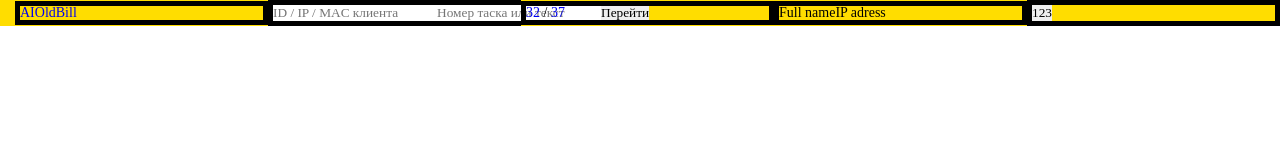
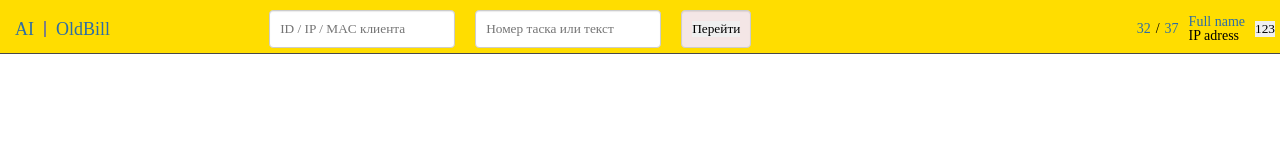
Before and after one commit to Sselenso/tutorial, a plain HTML site: page css_11/index11.html in a window 1280 px wide. Drawn offline with Linux system fonts and the light colour scheme.

Commit message:
03/02.17:57

```diff
--- a/css_11/index11.html
+++ b/css_11/index11.html
@@ -21,18 +21,14 @@
   <body>
     <div class="container">
       <div class="header__row">
-        <div class="header__rowleft">
-          <div class="header__rowleft-1">
-            <a href="https://ai.sknt.ru" class="newbill">AI</a>
-          </div>
-          <div class="header__rowleft-2">
-            <hr class="separatorvertical" />
-          </div>
-          <div class="header__rowleft-3">
-            <a href="https://oldbill.skynet.ru/" class="oldbill">OldBill</a>
-          </div>
-        </div>
-        <div class="header__rowcenter1">
+        <cection class="header__rowleft">
+          <a href="https://ai.sknt.ru" class="header__rowleft-1">AI</a>
+          <hr class="header__rowleft-2" />
+          <a href="https://oldbill.skynet.ru/" class="header__rowleft-3"
+            >OldBill</a
+          >
+        </cection>
+        <section class="header__center">
           <div class="header__rowcenter1-1">
             <input
               id="data-1"
@@ -59,34 +55,36 @@
               <span>Перейти</span>
             </button>
           </div>
-        </div>
+        </section>
+
+        <section class="header__right">
           <div class="header__rowcenter2">
-          <div class="header__rowcenter2-1">
+                <a href="/?cat=tasks&amp;_f[executor]=614236&amp;_f[owner]=all"
+                class="header__rowcentertaskmy"
+                title="Открытые таски, где я исполнитель"
+                >32</a
+              >
+              <span>/</span>
+              <a
+                href="/?cat=tasks&amp;_f[owner]=my"
+                class="header__rowcentertaskall"
+                title="Открытые таски, где я наблюдатель"
+                >37</a
+              >
+               <hr class="separatorvertical" />
 
           </div>
-          <div class="header__rowcenter2-2">
-				<a href="/?cat=tasks&amp;_f[executor]=614236&amp;_f[owner]=all" class="" title="Открытые таски, где я исполнитель">32</a>
-				<span>/</span>
-				<a href="/?cat=tasks&amp;_f[owner]=my" class="" title="Открытые таски, где я наблюдатель">37</a>
 
-			 </div>
-          <div class="header__rowcenter2-3">
-				<hr class="separatorvertical">
-			 </div>
-        </div>
           <div class="header__rowright">
-          <div class="header__rowright-1">
-				Full name
-			 </div>
-          <div class="header__rowright-2">
-				IP adress
-			 </div>
+            <div class="header__rowright-1">Full name</div>
+            <div class="header__rowright-2">IP adress</div>
           </div>
           <div class="header__rowbutton">
             <div class="header__rowbutton-1">
               <button class="dropmenu">123</button>
             </div>
           </div>
+        </section>
       </div>
     </div>
   </body>
--- a/css_11/scss/style11.scss
+++ b/css_11/scss/style11.scss
@@ -5,130 +5,190 @@
 }
 
 .container {
+
 }
 .header {
-	// .header__row
+	max-width: 1200px;
+	margin: 0px auto;
+	padding: 0px 15px;
 
 	&__row {
 		display: grid;
 		align-items: center;
-		grid-template-columns: 20% 20% 20% 20% 20%;
-
+		grid-template-columns: 19.3% 4fr 1fr;
 		position: fixed;
 		top: 0;
 		z-index: 999;
 		width: 100%;
+		height: 54px;
 		background-color: rgb(255, 221, 0);
 		padding-left: 15px;
-		border-bottom: 1px solid var(--color-border-medium);
+		border-bottom: 1px solid rgb(73, 73, 73);
 	}
 
 	// .header__rowleft
 
 	&__rowleft {
 		display: flex;
-		border: 5px solid #000;
+		justify-content: flex-start;
+		align-items: center;
+
 	}
 
 	// .header__rowleft-1
 
 	&__rowleft-1 {
+		font-size: 18px;
+		line-height: 20px;
+		color: #2e6da4;
+		padding-right: 10px;
 	}
-
 	// .header__rowleft-2
 
 	&__rowleft-2 {
+		height: 16px;
+		width: 2px;
+		background: gray;
+
+	}
+	&__rowleft-3 {
+		font-size: 18px;
+		line-height: 20px;
+		color: #2e6da4;
+		padding-left: 10px;
 	}
 
-	// .header__rowleft-3
+	&__center {
+		display: flex;
 
-	&__rowleft-3 {
 	}
 
-	// .header__rowcenter1
-
-	&__rowcenter1 {
-		display: flex;
-		border: 5px solid #000;
-	}
 
 	// .header__rowcenter1-1
 
 	&__rowcenter1-1 {
+		margin: 10px;
+		background-color: #fff;
+		border: 1px solid #a42e2e;
+		padding: 10px;
+		border: 1px solid #ccc;
+		border-radius: 4px;
+		box-sizing: border-box;
+		box-shadow: inset 0 1px 1px #00000014;
+		outline: 0;
+		transition: border-color ease-in-out 0.15s, box-shadow ease-in-out 0.15s;
 	}
 
 	// .header__rowcenter1-2
 
 	&__rowcenter1-2 {
+		margin: 10px;
+		background-color: #fff;
+		border: 1px solid #a42e2e;
+		padding: 10px;
+		border: 1px solid #ccc;
+		border-radius: 4px;
+		box-sizing: border-box;
+		box-shadow: inset 0 1px 1px #00000014;
+		outline: 0;
+		transition: border-color ease-in-out 0.15s, box-shadow ease-in-out 0.15s;
 	}
 
 	// .header__rowcenter1-3
 
 	&__rowcenter1-3 {
+		margin: 10px;
+		background-color: rgb(244, 230, 230);
+		border: 1px solid #a42e2e;
+		padding: 10px;
+		border: 1px solid #ccc;
+		border-radius: 4px;
+		box-sizing: border-box;
+		box-shadow: inset 0 1px 1px #00000014;
+		outline: 0;
+		transition: border-color ease-in-out 0.15s, box-shadow ease-in-out 0.15s;
+
+	}
+
+	// .header__right
+
+	&__right {
+		display: flex;
+		align-items: center;
+		height: 100%;
+		justify-content: flex-end;
+		display: flex;
+		flex-wrap: nowrap;
+		flex-shrink: 0;
+
 	}
 
 	// .header__rowcenter2
 
 	&__rowcenter2 {
 		display: flex;
-		border: 5px solid #000;
+		flex-wrap: nowrap;
+		flex-shrink: 0;
+
+
+
+
 	}
 
-	// .header__rowcenter2-1
+	// .header__rowcentertaskmy
 
-	&__rowcenter2-1 {
+	&__rowcentertaskmy {
+		color: #2e6da4;
+		padding: 0px 5px 0px 0px;
+
+
 	}
 
-	// .header__rowcenter2-2
+	// .header__rowcentertaskall
 
-	&__rowcenter2-2 {
+	&__rowcentertaskall {
+		color: #2e6da4;
+		padding: 0px 5px 0px 5px;
+
 	}
 
-	// .header__rowcenter2-3
-
-	&__rowcenter2-3 {
-	}
 
 	// .header__rowright
 
 	&__rowright {
 		display: flex;
-		border: 5px solid #000;
+		flex-direction: column;
+		flex-wrap: nowrap;
+		flex-shrink: 0;
 	}
 
 	// .header__rowright-1
 
 	&__rowright-1 {
+		color: #2e6da4;
+		padding: 0px 5px 0px 5px;
 	}
 
 	// .header__rowright-2
 
 	&__rowright-2 {
+
+		padding: 0px 5px 0px 5px;
 	}
 
 	// .header__rowbutton
 
 	&__rowbutton {
 		display: flex;
-		border: 5px solid #000;
+
 	}
 
 	// .header__rowbutton-1
 
 	&__rowbutton-1 {
+		padding: 0px 5px 0px 5px;
+
 	}
-}
-.newbill {
 }
 .separatorvertical {
 }
-.oldbill {
-}
-.inputdata1 {
-}
-.inputdata2 {
-}
-.buttongo {
-}
-.dropmenu {
-}
```
Also changed, not shown: css_11/scss/css/style11.css. Lines whose indentation alone changed are shown as unchanged.
